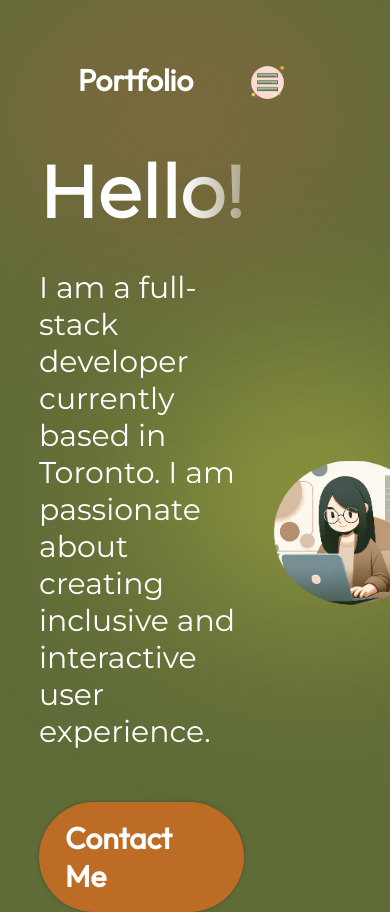
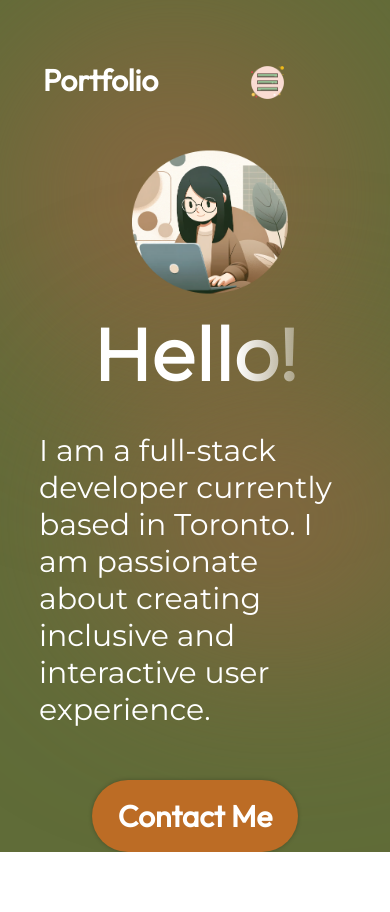
Before and after one commit to jchodon/Portfolio, a React (Vite) app: page / in a window 390 px wide. Shown: the top 912 px of the page. After the commit the page ends 852 px from the top, so only its background shows below. Built offline with nearby package versions, Linux system fonts and the light colour scheme.

Commit message:
about section draft

```diff
--- a/src/App.jsx
+++ b/src/App.jsx
@@ -2,6 +2,7 @@
 import React from "react";
 import Navbar from "./components/Navbar/Navbar";
 import Hero from "./components/hero/Hero";
+import About from "./components/About/About";
 // @ts-ignore
 import styles from "./App.module.css";
 function App() {
@@ -9,6 +10,7 @@ function App() {
     <div className={styles.App}>
       <Navbar />
       <Hero />
+      <About />
     </div>
   );
 }
--- /dev/null
+++ b/src/components/About/About.jsx
@@ -0,0 +1,13 @@
+import styles from "./About.module.css";
+
+import React from "react";
+
+function About() {
+  return (
+    <section className={styles.container}>
+      <div></div>
+    </section>
+  );
+}
+
+export default About;
--- a/src/components/Hero/Hero.module.css
+++ b/src/components/Hero/Hero.module.css
@@ -22,6 +22,7 @@
 .title {
   font-size: 72px;
   font-weight: 900;
+  margin-top: 20px;
   margin-bottom: 33px;
   font-family: var(--font-mont);
   background: linear-gradient(
@@ -74,11 +75,12 @@
   width: 50vw;
   height: 50vw;
   min-width: 350px;
-  min-width: 350px;
+  min-height: 350px;
   top: -128px;
   left: -10vw;
   border-radius: 764px;
   background: rgba(155, 100, 69, 0.7);
+  /* background: rgba(200, 200, 69, 0.7); */
   filter: blur(100px);
   z-index: 0;
 }
@@ -87,12 +89,21 @@
   width: 70vw;
   height: 50vw;
   min-width: 350px;
-  min-width: 250px;
+  min-height: 250px;
   top: 246px;
   right: -25vw;
   border-radius: 764px;
-  /* background: rgba(155, 100, 69, 0.7); */
-  background: rgba(200, 200, 69, 0.7);
+  background: rgba(155, 100, 69, 0.7);
+  /* background: rgba(200, 200, 69, 0.7); */
   filter: blur(100px);
   z-index: 0;
 }
+
+@media screen and (max-width: 830px) {
+  .container {
+    flex-direction: column-reverse;
+  }
+  .content {
+    align-items: center;
+  }
+}
--- a/src/components/Navbar/Navbar.module.css
+++ b/src/components/Navbar/Navbar.module.css
@@ -4,6 +4,7 @@
   position: relative;
   display: flex;
   align-items: center;
+
   justify-content: space-between;
   padding-top: 61px;
   z-index: 2;
@@ -15,6 +16,7 @@
   font-weight: 600;
   text-decoration: none;
   color: var(--color-text);
+  margin-left: -15%;
 }
 
 .menu {
```
Also changed, not shown: src/components/About/About.module.css (added).
